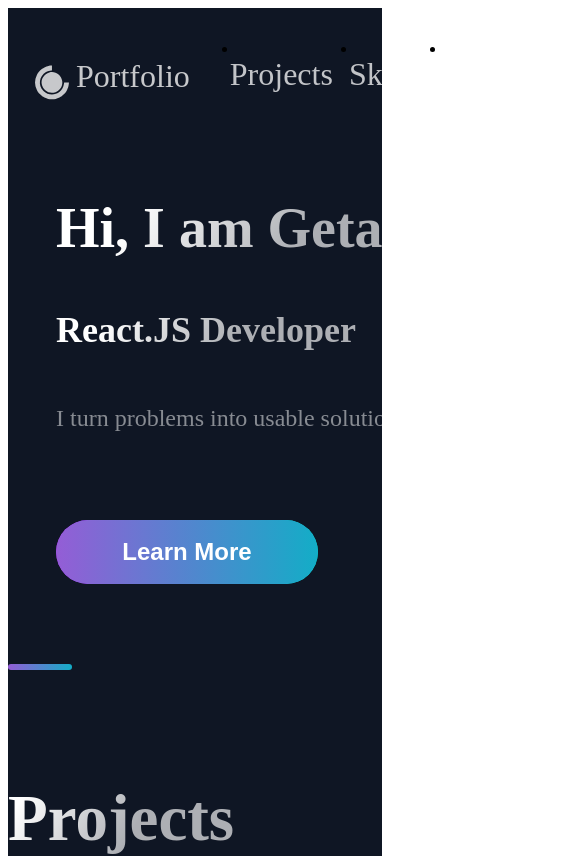
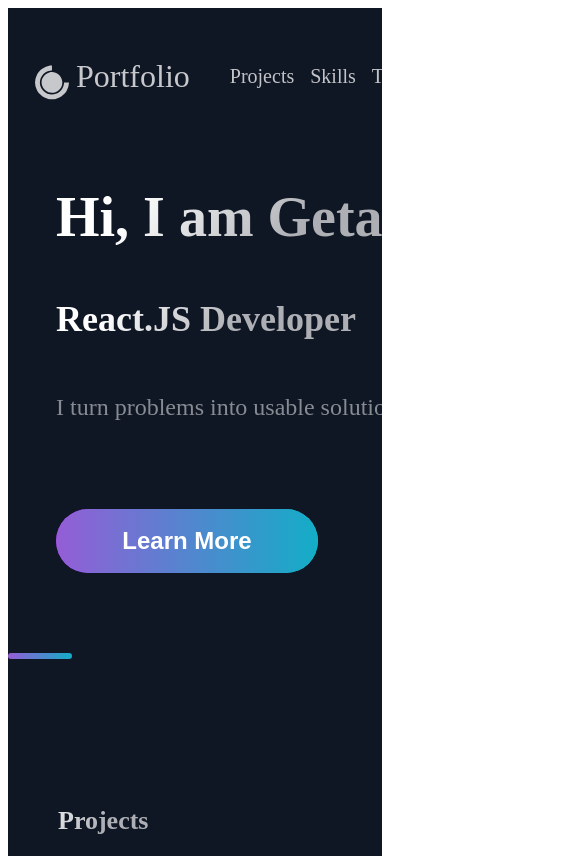
Before and after one commit to amsalugetasew/My-Portfolio, a React (Create React App) app in the folder gech/: page / in a window 390 px wide. Shown: the top 856 px of the page, 585 px wide, since content can reach past the window. Built offline with nearby package versions, Linux system fonts and the light colour scheme; the HTML template or start-up script is replaced by a standard one.

Commit message:
my personal website

```diff
--- a/gech/package.json
+++ b/gech/package.json
@@ -3,6 +3,11 @@
   "version": "0.1.0",
   "private": true,
   "dependencies": {
+    "@emotion/react": "^11.9.3",
+    "@emotion/styled": "^11.9.3",
+    "@material-ui/core": "^4.12.4",
+    "@mui/icons-material": "^5.8.4",
+    "@mui/material": "^5.9.0",
     "@testing-library/jest-dom": "^5.16.4",
     "@testing-library/react": "^13.3.0",
     "@testing-library/user-event": "^13.5.0",
--- a/gech/src/Components/Footer/Footer.js
+++ b/gech/src/Components/Footer/Footer.js
@@ -18,7 +18,7 @@ import {
 import "../Mystyle.scss"
 const Footer = () => {
   return (
-    <FooterWrapper className="FooterWrapper">
+    <FooterWrapper className="FooterWrapper" id="inv">
       <LinkList>
         <LinkColumn>
           <LinkTitle>Call</LinkTitle>
@@ -33,7 +33,7 @@ const Footer = () => {
       </LinkList>
       <SocialIconsContainer className="SocialIconsContainer">
         <CompanyContainer>
-          <Slogan>Innovating one project at a time</Slogan>
+          <Slogan >Innovating one project at a time</Slogan>
         </CompanyContainer>
         <SocialIcons className="SocialIcons" href="https://github.com/amsalugetasew">
           <AiFillGithub size="3rem" />
--- a/gech/src/Components/Header/Header.jsx
+++ b/gech/src/Components/Header/Header.jsx
@@ -8,7 +8,6 @@ import {
   AiFillTwitterCircle,
 } from "react-icons/ai";
 import { DiCssdeck } from "react-icons/di";
-
 import {
   Container,
   Div1,
@@ -19,8 +18,10 @@ import {
   Span,
 } from "./HeaderStyles";
 import "../Mystyle.scss"
+
 const Header = () => (
-  <Container className='container' id='home'>
+     <Container className='container' id='home'>
+
     <Div1>
       <Link style={{textDecoration: "none",display: "flex",
             color: "#f5f5f5",
@@ -31,6 +32,7 @@ const Header = () => (
       </Link>
     </Div1>
     <Div2 className='Div2'>
+
       <li>
         <Link style={{textDecoration: "none"}} to="#projects" smooth>
           <NavLink className='NavLink'>Projects</NavLink>
@@ -51,11 +53,17 @@ const Header = () => (
           <NavLink className='NavLink'>About</NavLink>
         </Link>
       </li>
-      <li>
+      {/* <li>
+        <Link style={{textDecoration: "none"}} to="#inv" smooth>
+          <NavLink className='NavLink'><KeyboardDoubleArrowDownIcon/></NavLink>
+        </Link>
+      </li> */}
+      {/* <li>
         <Link style={{textDecoration: "none"}} to="#chart" smooth>
-          <NavLink className='NavLink'>Professional Chart</NavLink>
+          <NavLink className='NavLink' id='chars'>Professional Chart</NavLink>
         </Link>
-      </li>
+      </li> */}
+
     </Div2>
     <Div3 className='Div3'>
       <SocialIcons href="https://github.com/amsalugetasew">
@@ -68,7 +76,9 @@ const Header = () => (
         <AiFillLinkedin size="3rem" />
       </SocialIcons>
     </Div3>
+
   </Container>
+  // </div>
 );
 
 export default Header;
--- a/gech/src/Components/Header/HeaderStyles.js
+++ b/gech/src/Components/Header/HeaderStyles.js
@@ -24,6 +24,8 @@ export const Div2 = styled.div`
   grid-area: 1 / 2 / 2 / 4;
   display: flex;
   justify-content: space-around;
+  margin-right: 200px;
+  margin-top: 20px;
 `;
 export const Div3 = styled.div`
   grid-area: 1 / 5 / 2 / 6;
--- a/gech/src/Components/Mystyle.scss
+++ b/gech/src/Components/Mystyle.scss
@@ -1,93 +1,141 @@
-
 @media only screen and (max-width: 600px) {
-    .container{
+  .container {
     display: grid;
     grid-template-columns: repeat(5, 1fr);
     grid-template-rows: repeat(2, 60px);
     grid-column-gap: 0.5rem;
     grid-row-gap: 0.5rem;
+    font-size: 20px;
   }
-      .Div1{
+
+  .Div1 {
     grid-area: 1 / 1 / 2 / 3;
   }
-      .Div2{
-        grid-area: 2 / 2 / 3 / 5;
-      }
-      .Div3{
-        align-items: center;
-        grid-area: 1 / 4 / 2 / 6;
-        margin-right: 60px;
-      }
-      .NavLink{
-        padding: 0.5rem;
-        font-size: 18px;
+
+  .Div2 {
+    grid-area: 2 / 2 / 3 / 6;
+    list-style: none;
+    margin-top: 20px;
+
+    li {
+      a {
+        font-size: 20px;
       }
 
-      .LeftSection{
+      #chars {
+        display: none;
+      }
+    }
+  }
+
+  #div2 {
+    text-decoration: none;
+    font-size: 20px;
+  }
+
+  .p {
+    margin-left: 50px;
+  }
+
+  #chart {
+    display: none;
+  }
+
+  #Div3 {
+    display: none;
+  }
+
+  a {
+    font-size: 26px;
+  }
+
+  .NavLink {
+    padding: 0.5rem;
+    font-size: 20px;
+  }
+
+  .LeftSection {
     width: 80%;
     display: flex;
     flex-direction: column;
     margin: 0 auto;
 
   }
-      .Section{
+
+  .Section {
     flex-direction: column;
   }
-      .SectionTitle{
+
+  .SectionTitle {
     font-size: 35px;
   }
-      .SectionTitleStack{
+
+  .SectionTitleStack {
     font-size: 25px;
   }
-      .SectionText{
+
+  .SectionText {
     font-size: 20px;
   }
-      .button{
+
+  .button {
     font-size: 35px;
   }
-      .img{
+
+  .img {
     display: none;
   }
-      .GridContainer{
+
+  .GridContainer {
     display: flex;
     flex-direction: column;
     padding: 2rem;
     padding-bottom: 0;
   }
-      .BlogCard{
+
+  .BlogCard {
     width: 100%;
   }
-      .TitleContent{
+
+  .TitleContent {
     text-align: center;
     z-index: 20;
     width: 100%;
   }
-      .CardInfo{
+
+  .CardInfo {
     padding: 0.2rem;
   }
-      .ImageContainer{
+
+  .ImageContainer {
     margin: 64px 0;
     gap: 24px
   }
-      .ListContainer{
+
+  .ListContainer {
     display: flex;
     margin-left: 18px;
   }
-      .ListTitle{
+
+  .ListTitle {
     font-size: 16px;
     line-height: 28px;
     letter-spacing: 0.02em;
     margin-bottom: 4px;
   }
-      .ListParagraph{
+
+  .ListParagraph {
     font-size: 20px;
     line-height: 28px;
   }
-      .Listt{
-        display: flex;
+
+  #Listt {
     flex-direction: column;
+    text-align: center;
+    margin-left: 30px;
   }
-      .CarouselContainer{
+
+  .CarouselContainer {
     overflow-x: scroll;
     -webkit-overflow-scrolling: touch;
     scroll-snap-type: x mandatory;
@@ -95,20 +143,25 @@
     justify-content: initial;
     margin-bottom: 8px;
   }
-      .SectionText{
+
+  .SectionText {
     font-size: 20px;
   }
-      .FooterWrapper{
+
+  .FooterWrapper {
     padding: 0 16px 48px;
     width: calc(100vw - 32px);
-    .LinkItem{
+
+  }
+
+  .LinkItem {
     font-size: 16px;
     line-height: 28px;
     display: flex;
   }
 }
-}
-.img{
+
+.img {
   margin-left: 140px;
   width: 300px;
   height: 300px;
--- a/gech/src/Components/Projects/Projects.js
+++ b/gech/src/Components/Projects/Projects.js
@@ -25,7 +25,7 @@ import "../Mystyle.scss"
 const Projects = () => (
   <Section nopadding id="projects">
     <SectionDivider />
-    <SectionTitle main><Link style={{textDecoration: "none"}} to="#home" smooth>Projects</Link></SectionTitle>
+    <SectionTitle className="p" main><Link style={{textDecoration: "none"}} to="#home" smooth>Projects</Link></SectionTitle>
     <GridContainer className="GridContainer">
       {projects.map(
         ({ id, image, title, description, tags, source, visit }) => (
--- a/gech/src/Components/Testimonials/Testimonials.js
+++ b/gech/src/Components/Testimonials/Testimonials.js
@@ -17,7 +17,8 @@ const Technologies = () => (
     <Section />
     <SectionTitle><Link style={{textDecoration: "none"}} to="#home" smooth>Testimonials</Link></SectionTitle>
 
-    <List className="Listt">
+    <List>
+      <div id="Listt">
       <ListItem className="ListItemt">
         <ListContainer className="ListContainerT">
           <ListTitle className="ListTitle">Abrham G. CEO Alright Technologies</ListTitle>
@@ -48,6 +49,7 @@ const Technologies = () => (
           </ListParagraph>
         </ListContainer>
       </ListItem>
+      </div>
     </List>
   </Section>
 );
--- a/gech/src/Components/layout/Layout.js
+++ b/gech/src/Components/layout/Layout.js
@@ -3,56 +3,73 @@ import React from 'react'
 import Footer from "../Footer/Footer"
 import Header from '../Header/Header'
 import { Container } from './LayoutStyles'
-import {HashLink as Link} from 'react-router-hash-link'
-import { PieChart, Pie, Cell } from 'recharts';
-import {
-  Section,
-  SectionTitle,
-} from "../../styles/GlobalComponents";
-const data = [
-  { title: "React", name: 'Group A', value: 400 },
-  { title: "React", name: 'Group B', value: 300 },
-  { title: "React", name: 'Group C', value: 300 },
-  { title: "React", name: 'Group D', value: 200 },
-];
-const COLORS = ['#0088FE', '#00C49F', '#FFBB28', '#FF8042'];
-const RADIAN = Math.PI / 180;
-const renderCustomizedLabel = ({ cx, cy, midAngle, innerRadius, outerRadius, percent, index }) => {
-  const radius = innerRadius + (outerRadius - innerRadius) * 0.5;
-  const x = cx + radius * Math.cos(-midAngle * RADIAN);
-  const y = cy + radius * Math.sin(-midAngle * RADIAN);
+// import { HashLink as Link } from 'react-router-hash-link'
+// import {
+//   Section,
+//   SectionTitle,
+// } from "../../styles/GlobalComponents";
 
-  return (
-    <text x={x} y={y} fill="white" textAnchor={x > cx ? 'start' : 'end'} dominantBaseline="central">
-      {`${(percent * 100).toFixed(0)}%`}
-    </text>
-  );
-};
-export const Layout = ({children}) => {
+
+
+
+// import { BarChart, Bar, XAxis, YAxis, CartesianGrid, Tooltip, Legend, ResponsiveContainer } from 'recharts';
+
+// const data = [
+//   {
+//     name: "Skill",
+//     ReactJS: 90,
+//     ExpressJS: 60,
+//     MongoDB: 60,
+//     NodeJS: 70
+//   }
+// ];
+
+
+
+
+
+export const Layout = ({ children }) => {
   return (
     <Container>
-     <Header/>
-     <main>{children}</main>
-     <Section id="chart">
-     <SectionTitle><Link style={{textDecoration: "none", alignItems:"center"}} to="#home" smooth> Professional Chart</Link></SectionTitle>
-     <PieChart width={400} height={400} id="chart">
-          <Pie
-            data={data}
-            cx="50%"
-            cy="50%"
-            labelLine={false}
-            label={renderCustomizedLabel}
-            outerRadius={80}
-            fill="#8884d8"
-            dataKey="value"
-          >
-            {data.map((entry, index) => (
-              <Cell key={`cell-${index}`} fill={COLORS[index % COLORS.length]} />
-            ))}
-          </Pie>
-        </PieChart>
-        </Section>
-        <Footer/>
+      <Header/>
+      <main>{children}</main>
+      {/* <Section id="chart">
+        <SectionTitle><Link style={{ textDecoration: "none", alignItems: "center" }} to="#home" smooth> Professional Chart</Link></SectionTitle>
+        <div>
+          <div className="row d-flex justify-content-center text-center">
+            <hr />
+            <div className="col-md-8">
+              <ResponsiveContainer width={400} height={400} className="text-center">
+              <BarChart
+          width={200}
+          height={300}
+          data={data}
+          margin={{
+            top: 5,
+            right: -10,
+            left: 60,
+            bottom: 5,
+          }}
+        >
+          <CartesianGrid strokeDasharray="3 3" />
+          <XAxis  dataKey="name" />
+          <YAxis />
+          <Tooltip />
+          <Legend />
+          <Bar dataKey="ReactJS" fill="#0088FE" />
+          <Bar dataKey="ExpressJS" fill="#00C49F" />
+          <Bar dataKey="MongoDB" fill="#FFBB28" />
+          <Bar dataKey="NodeJS" fill="#FF8042" />
+        </BarChart>
+              </ResponsiveContainer>
+            </div>
+          </div>
+        </div>
+
+
+
+      </Section> */}
+      <Footer />
     </Container>
   )
 }
```
Also changed, not shown: 1 other file (tests, documents, lock files or other folders). Lines whose indentation alone changed are shown as unchanged.
